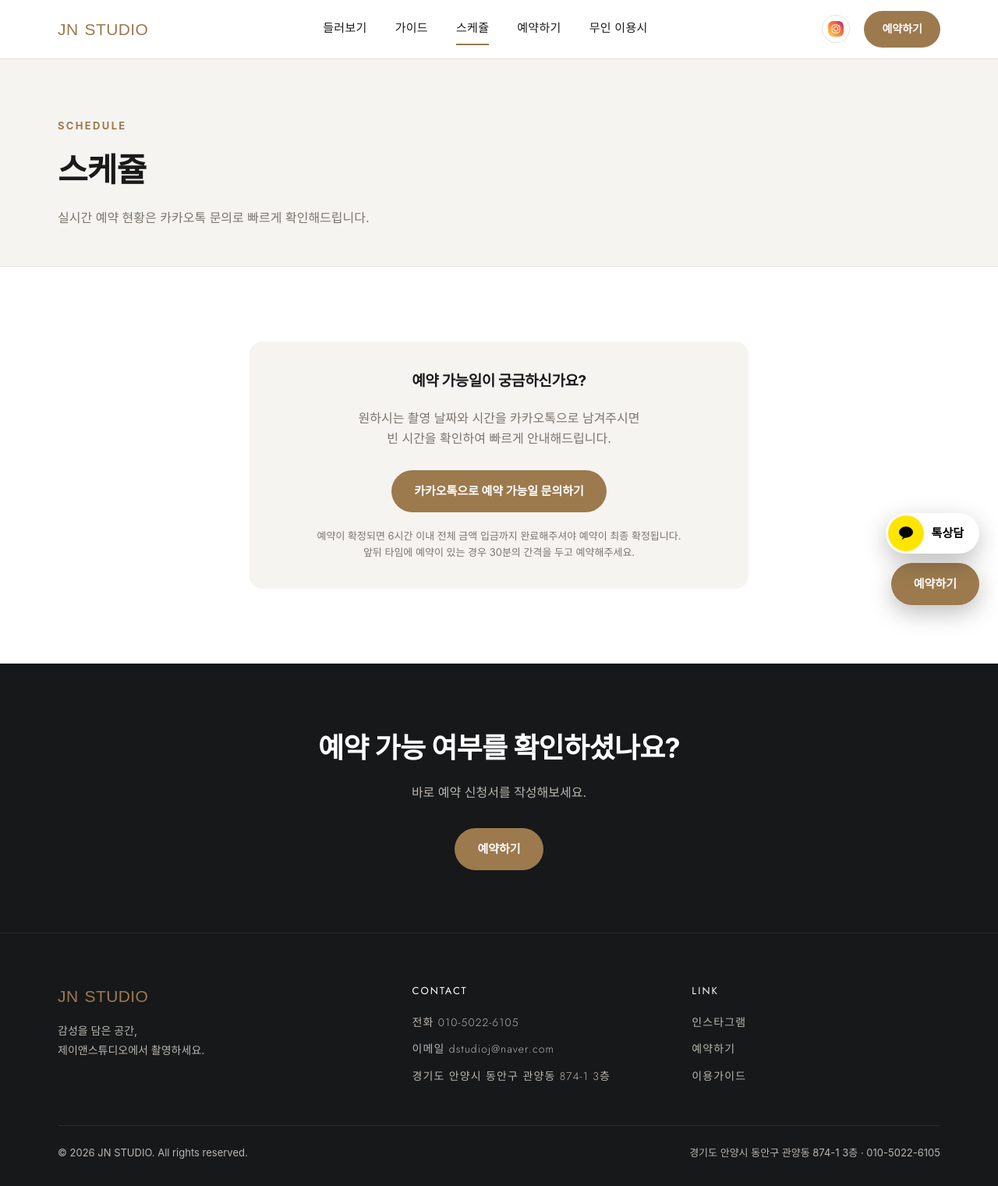
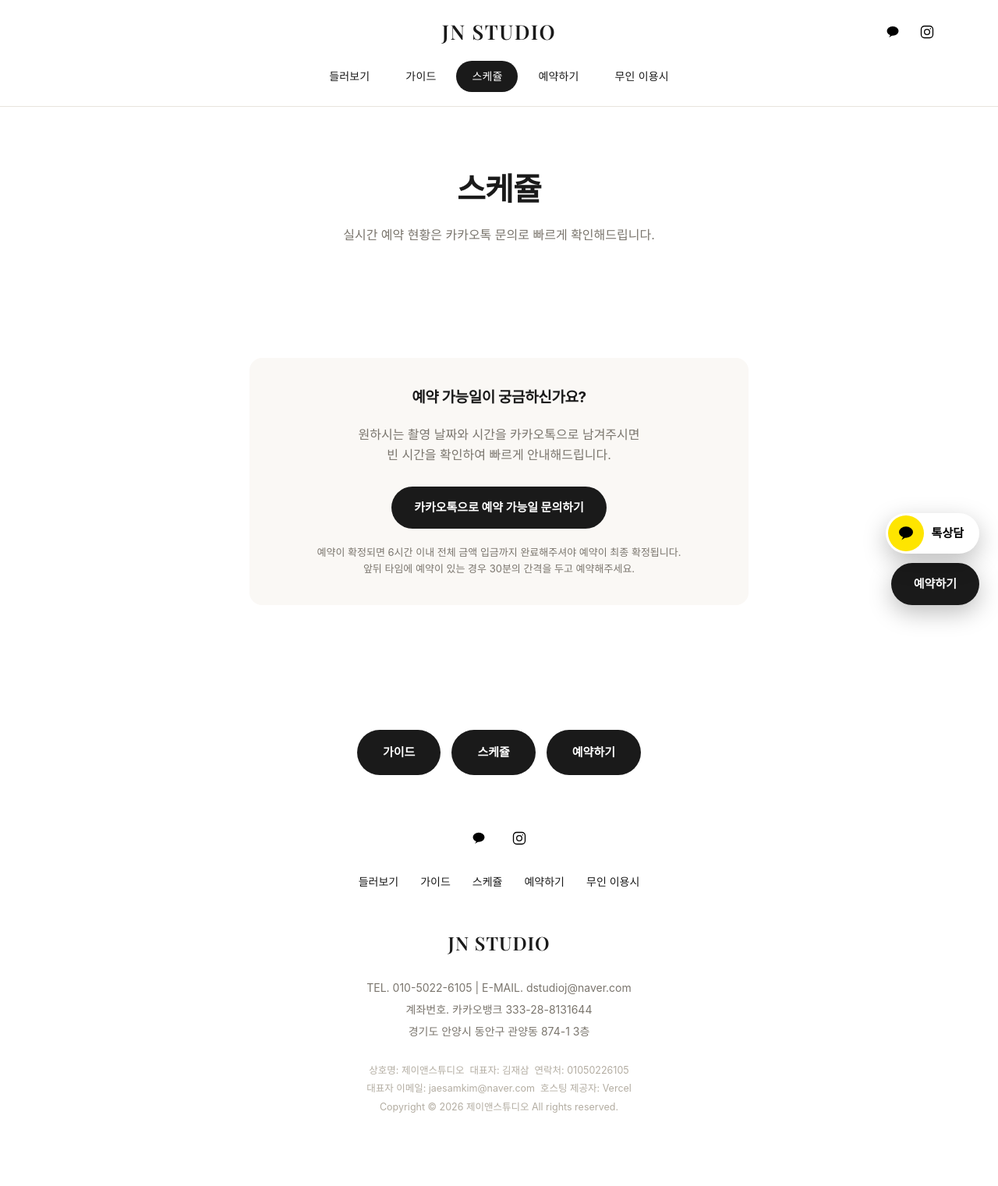
Before and after one commit to jaesamkim1983-arch/jnspacestudio, a website: page schedule.html in a window 1280 px wide. Shown: the whole page at 78% size. After the commit the page ends 1496 px from the top, so only its background shows below. Drawn offline with nearby package versions, Linux system fonts and the light colour scheme; a web font is replaced by a local one.

Commit message:
Redesign to match original imweb site: serif logo, pill nav, full-bleed masonry gallery, minimal white footer

```diff
--- a/assets/style.css
+++ b/assets/style.css
@@ -4,15 +4,15 @@
 
 :root {
   --color-bg: #ffffff;
-  --color-surface: #f6f4f1;
+  --color-surface: #faf8f5;
   --color-text: #1a1a1a;
   --color-muted: #7a756d;
-  --color-line: #e6e2db;
-  --color-accent: #9c7a4e;
-  --color-accent-dark: #7e6240;
+  --color-line: #e8e4dd;
+  --color-accent: #1a1a1a;
+  --color-accent-dark: #000000;
   --color-dark: #17181a;
   --color-dark-muted: #b9b6b0;
-  --header-h: 76px;
+  --header-h: 118px;
   --max-width: 1180px;
 }
 
@@ -106,31 +106,34 @@ p { margin: 0; }
   position: sticky;
   top: 0;
   z-index: 200;
-  height: var(--header-h);
+  padding: 20px 0 18px;
   display: flex;
+  flex-direction: column;
   align-items: center;
-  background: rgba(255,255,255,0.92);
+  gap: 16px;
+  background: rgba(255,255,255,0.94);
   backdrop-filter: saturate(180%) blur(10px);
   border-bottom: 1px solid var(--color-line);
 }
 .site-header .container {
   display: flex;
   align-items: center;
-  justify-content: space-between;
+  justify-content: center;
+  position: relative;
   width: 100%;
 }
 .logo {
   display: inline-flex;
   align-items: center;
   gap: 8px;
-  font-family: 'Pretendard Variable', Pretendard, sans-serif;
-  font-size: 21px;
-  font-weight: 300;
-  letter-spacing: 0.02em;
-  color: var(--color-accent);
+  font-family: 'Playfair Display', 'Pretendard Variable', serif;
+  font-size: 26px;
+  font-weight: 600;
+  letter-spacing: 0.06em;
+  color: var(--color-text);
 }
 .logo span {
-  font-weight: 400;
+  font-weight: 600;
 }
 .logo-mark {
   width: 34px;
@@ -142,33 +145,43 @@ p { margin: 0; }
 .nav-desktop {
   display: flex;
   align-items: center;
-  gap: 36px;
+  gap: 6px;
 }
 .nav-desktop a {
   font-family: 'Pretendard Variable', Pretendard, sans-serif;
-  font-size: 15px;
-  font-weight: 300;
-  letter-spacing: 0.02em;
+  font-size: 14px;
+  font-weight: 500;
+  letter-spacing: 0.01em;
   color: var(--color-text);
-  padding: 8px 0;
-  border-bottom: 2px solid transparent;
+  padding: 9px 20px;
+  border-radius: 999px;
 }
-.nav-desktop a:hover,
+.nav-desktop a:hover {
+  background: var(--color-surface);
+}
 .nav-desktop a.active {
-  border-bottom-color: var(--color-accent);
+  background: var(--color-text);
+  color: #fff;
 }
-.nav-cta { display: flex; align-items: center; gap: 18px; }
-.nav-cta .btn { padding: 11px 22px; font-size: 14px; }
+.nav-cta {
+  display: flex;
+  align-items: center;
+  gap: 14px;
+  position: absolute;
+  right: 24px;
+  top: 50%;
+  transform: translateY(-50%);
+}
+.nav-cta .btn { padding: 10px 20px; font-size: 13px; }
 
 .nav-icons { display: flex; align-items: center; gap: 10px; }
 .nav-icon {
   display: inline-flex;
   align-items: center;
   justify-content: center;
-  width: 36px;
-  height: 36px;
+  width: 34px;
+  height: 34px;
   border-radius: 50%;
-  border: 1px solid var(--color-line);
   color: var(--color-text);
   transition: all 0.2s ease;
   flex: none;
@@ -176,7 +189,6 @@ p { margin: 0; }
 .nav-icon svg { width: 20px; height: 20px; border-radius: 6px; }
 .nav-icon:hover,
 .nav-icon.active {
-  border-color: var(--color-accent);
   transform: translateY(-2px);
 }
 
@@ -228,61 +240,61 @@ p { margin: 0; }
 .nav-mobile-icons .nav-icon { width: 46px; height: 46px; }
 .nav-mobile-icons .nav-icon svg { width: 24px; height: 24px; border-radius: 7px; }
 
-/* ---------- Hero ---------- */
+/* ---------- Hero (순수 사진, 텍스트 오버레이 없음) ---------- */
 .hero {
-  position: relative;
-  min-height: calc(100vh - var(--header-h));
-  display: flex;
-  align-items: center;
-  justify-content: center;
-  background: var(--color-dark) url('images/메인사진.webp?v=4') center/cover no-repeat;
-  color: #fff;
+  width: 100%;
+  aspect-ratio: 16 / 9;
+  max-height: 82vh;
   overflow: hidden;
 }
-.hero::before {
-  content: '';
-  position: absolute;
-  inset: 0;
-  background: linear-gradient(180deg, rgba(0,0,0,0.35), rgba(0,0,0,0.55));
+.hero img {
+  width: 100%;
+  height: 100%;
+  object-fit: cover;
+  display: block;
 }
-.hero .container { position: relative; z-index: 1; }
-.hero-eyebrow {
-  font-size: 14px;
-  letter-spacing: 0.2em;
-  text-transform: uppercase;
-  color: var(--color-dark-muted);
-  margin-bottom: 20px;
-  font-weight: 700;
+
+/* ---------- Intro (히어로 아래 소개 문구) ---------- */
+.intro {
+  padding: 80px 0 56px;
+  text-align: center;
 }
-.hero h1 {
-  font-size: clamp(32px, 5vw, 52px);
-  font-weight: 700;
-  line-height: 1.3;
-  max-width: none;
+.intro h1 {
+  font-family: 'Playfair Display', serif;
+  font-size: clamp(28px, 4vw, 40px);
+  font-weight: 600;
+  letter-spacing: 0.02em;
 }
-.hero-title-thin { font-weight: 200; }
-.hero p {
-  margin-top: 24px;
-  font-size: 18px;
-  color: var(--color-dark-muted);
-  max-width: 560px;
+.intro p {
+  margin-top: 28px;
+  font-size: 16px;
+  line-height: 2;
+  color: var(--color-muted);
+  max-width: 620px;
+  margin-left: auto;
+  margin-right: auto;
 }
-.hero-actions {
-  margin-top: 40px;
+.intro-actions {
+  margin-top: 36px;
   display: flex;
-  gap: 14px;
+  gap: 12px;
+  justify-content: center;
   flex-wrap: wrap;
 }
 
-.hero--center { text-align: center; }
-.hero--center .container {
-  display: flex;
-  flex-direction: column;
-  align-items: center;
+/* ---------- Full-bleed masonry gallery ---------- */
+.masonry {
+  column-count: 2;
+  column-gap: 0;
 }
-.hero--center h1 { max-width: 780px; }
-.hero--center p { max-width: 540px; }
-.hero--center .hero-actions { justify-content: center; }
+.masonry img {
+  width: 100%;
+  display: block;
+  break-inside: avoid;
+}
+@media (min-width: 720px) {
+  .masonry { column-count: 3; }
+}
 
 /* ---------- Editorial feed (이미지-텍스트 교차 배치) ---------- */
 .feed {
@@ -311,12 +323,15 @@ p { margin: 0; }
 /* ---------- Page header (내부 페이지 상단) ---------- */
 .page-hero {
   padding: 72px 0 48px;
-  border-bottom: 1px solid var(--color-line);
-  background: var(--color-surface);
+  text-align: center;
 }
-.page-hero .eyebrow { margin-bottom: 12px; }
-.page-hero h1 { font-size: clamp(28px, 4vw, 42px); }
-.page-hero p { margin-top: 16px; color: var(--color-muted); font-size: 16px; max-width: 620px; }
+.page-hero .eyebrow { display: none; }
+.page-hero h1 {
+  font-family: 'Playfair Display', serif;
+  font-weight: 600;
+  font-size: clamp(28px, 4vw, 40px);
+}
+.page-hero p { margin-top: 16px; color: var(--color-muted); font-size: 16px; max-width: 620px; margin-left: auto; margin-right: auto; }
 
 /* ---------- Placeholder image ---------- */
 .ph-image {
@@ -364,7 +379,7 @@ p { margin: 0; }
   font-size: 12px;
   font-weight: 700;
   color: var(--color-accent);
-  background: rgba(156,122,78,0.1);
+  background: rgba(0,0,0,0.06);
   padding: 5px 12px;
   border-radius: 999px;
   margin-bottom: 10px;
@@ -493,46 +508,49 @@ textarea.form-control { resize: vertical; min-height: 140px; }
 .cta-band p { color: var(--color-dark-muted); margin-bottom: 32px; }
 .cta-band .btn-group { display: flex; justify-content: center; gap: 14px; flex-wrap: wrap; }
 
+/* ---------- Shortcut pill band ---------- */
+.btn-dark {
+  background: var(--color-text);
+  color: #fff;
+  padding: 16px 32px;
+}
+.btn-dark:hover { background: #000; }
+.shortcut-band { padding: 64px 0 8px; text-align: center; }
+.shortcut-pills { display: flex; justify-content: center; gap: 14px; flex-wrap: wrap; }
+
 /* ---------- Footer ---------- */
 .site-footer {
-  background: var(--color-dark);
-  color: var(--color-dark-muted);
-  padding: 64px 0 32px;
-  border-top: 1px solid rgba(255,255,255,0.08);
+  background: var(--color-bg);
+  color: var(--color-text);
+  padding: 56px 0 64px;
+  text-align: center;
 }
-.footer-top {
-  display: grid;
-  grid-template-columns: 1.3fr 1fr 1fr;
-  gap: 40px;
-  padding-bottom: 40px;
+.footer-icons {
+  display: flex;
+  justify-content: center;
+  gap: 18px;
+  margin-bottom: 28px;
 }
-.footer-brand .logo { margin-bottom: 14px; }
-.footer-brand p { font-size: 14px; line-height: 1.8; }
-.footer-col h4 {
-  color: #fff;
-  font-family: 'Jost', 'Pretendard Variable', sans-serif;
-  font-size: 13px;
-  font-weight: 400;
-  letter-spacing: 0.16em;
-  margin-bottom: 18px;
+.footer-nav {
+  display: flex;
+  justify-content: center;
+  flex-wrap: wrap;
+  gap: 28px;
+  font-size: 14px;
+  margin-bottom: 48px;
 }
-.footer-col li {
-  font-family: 'Jost', 'Pretendard Variable', sans-serif;
-  font-size: 14px;
-  font-weight: 300;
-  letter-spacing: 0.08em;
-  margin-bottom: 12px;
+.footer-nav a:hover { text-decoration: underline; }
+.footer-brand {
+  font-family: 'Playfair Display', serif;
+  font-size: 24px;
+  font-weight: 600;
+  letter-spacing: 0.04em;
+  margin-bottom: 24px;
 }
-.footer-col a:hover { color: #fff; }
-.footer-bottom {
-  border-top: 1px solid rgba(255,255,255,0.08);
-  padding-top: 24px;
-  font-size: 13px;
-  display: flex;
-  justify-content: space-between;
-  flex-wrap: wrap;
-  gap: 10px;
-}
+.footer-info { color: var(--color-muted); font-size: 14px; line-height: 2; margin-bottom: 24px; }
+.footer-info p { margin: 0; }
+.footer-legal { color: #b3ada2; font-size: 12.5px; line-height: 1.9; }
+.footer-legal p { margin: 0; }
 
 /* ---------- Floating CTA (JS로 삽입) ---------- */
 .floating-cta {
--- a/schedule.html
+++ b/schedule.html
@@ -16,22 +16,22 @@
 
 <header class="site-header">
   <div class="container">
-    <a href="index.html" class="logo">JN <span>STUDIO</span></a>
-    <nav class="nav-desktop">
-      <a href="index.html">들러보기</a>
-      <a href="guide.html">가이드</a>
-      <a href="schedule.html">스케쥴</a>
-      <a href="reserve.html">예약하기</a>
-      <a href="unmanned.html">무인 이용시</a>
-    </nav>
+    <a href="index.html" class="logo">JN STUDIO</a>
     <div class="nav-cta">
       <div class="nav-icons">
-        <a href="https://www.instagram.com/photo.jstudio" target="_blank" rel="noopener" class="nav-icon" aria-label="인스타그램"><svg viewBox="0 0 48 48"><defs><linearGradient id="igGrad" x1="0%" y1="100%" x2="100%" y2="0%"><stop offset="0%" stop-color="#FFDC80"/><stop offset="25%" stop-color="#FCAF45"/><stop offset="50%" stop-color="#F77737"/><stop offset="70%" stop-color="#F56040"/><stop offset="85%" stop-color="#C13584"/><stop offset="100%" stop-color="#833AB4"/></linearGradient></defs><rect width="48" height="48" rx="14" fill="url(#igGrad)"/><rect x="12" y="12" width="24" height="24" rx="7" fill="none" stroke="#fff" stroke-width="2.4"/><circle cx="24" cy="24" r="6.5" fill="none" stroke="#fff" stroke-width="2.4"/><circle cx="32.5" cy="15.5" r="1.6" fill="#fff"/></svg></a>
+        <a href="http://pf.kakao.com/_rtxmxhG/chat" target="_blank" rel="noopener" class="nav-icon" aria-label="카카오톡"><svg viewBox="0 0 24 24"><ellipse cx="12" cy="10.5" rx="9" ry="7.2" fill="#000"/><path d="M8.5 16.2L6.3 20.5l5.4-3.4-3.2-0.9z" fill="#000"/></svg></a>
+        <a href="https://www.instagram.com/photo.jstudio" target="_blank" rel="noopener" class="nav-icon" aria-label="인스타그램"><svg viewBox="0 0 24 24" fill="none" stroke="#000" stroke-width="1.6"><rect x="3" y="3" width="18" height="18" rx="5"/><circle cx="12" cy="12" r="4"/><circle cx="17.2" cy="6.8" r="0.9" fill="#000" stroke="none"/></svg></a>
       </div>
-      <a href="reserve.html" class="btn btn-primary">예약하기</a>
       <button class="nav-toggle" aria-label="메뉴 열기"><span></span><span></span><span></span></button>
     </div>
   </div>
+  <nav class="nav-desktop">
+    <a href="index.html">들러보기</a>
+      <a href="guide.html">가이드</a>
+      <a href="schedule.html" class="active">스케쥴</a>
+      <a href="reserve.html">예약하기</a>
+      <a href="unmanned.html">무인 이용시</a>
+  </nav>
   <nav class="nav-mobile">
     <a href="index.html">들러보기</a>
     <a href="guide.html">가이드</a>
@@ -39,7 +39,8 @@
     <a href="reserve.html">예약하기</a>
     <a href="unmanned.html">무인 이용시</a>
     <div class="nav-mobile-icons">
-      <a href="https://www.instagram.com/photo.jstudio" target="_blank" rel="noopener" class="nav-icon" aria-label="인스타그램"><svg viewBox="0 0 48 48"><defs><linearGradient id="igGrad2" x1="0%" y1="100%" x2="100%" y2="0%"><stop offset="0%" stop-color="#FFDC80"/><stop offset="25%" stop-color="#FCAF45"/><stop offset="50%" stop-color="#F77737"/><stop offset="70%" stop-color="#F56040"/><stop offset="85%" stop-color="#C13584"/><stop offset="100%" stop-color="#833AB4"/></linearGradient></defs><rect width="48" height="48" rx="14" fill="url(#igGrad2)"/><rect x="12" y="12" width="24" height="24" rx="7" fill="none" stroke="#fff" stroke-width="2.4"/><circle cx="24" cy="24" r="6.5" fill="none" stroke="#fff" stroke-width="2.4"/><circle cx="32.5" cy="15.5" r="1.6" fill="#fff"/></svg></a>
+      <a href="http://pf.kakao.com/_rtxmxhG/chat" target="_blank" rel="noopener" class="nav-icon" aria-label="카카오톡"><svg viewBox="0 0 24 24"><ellipse cx="12" cy="10.5" rx="9" ry="7.2" fill="#000"/><path d="M8.5 16.2L6.3 20.5l5.4-3.4-3.2-0.9z" fill="#000"/></svg></a>
+      <a href="https://www.instagram.com/photo.jstudio" target="_blank" rel="noopener" class="nav-icon" aria-label="인스타그램"><svg viewBox="0 0 24 24" fill="none" stroke="#000" stroke-width="1.6"><rect x="3" y="3" width="18" height="18" rx="5"/><circle cx="12" cy="12" r="4"/><circle cx="17.2" cy="6.8" r="0.9" fill="#000" stroke="none"/></svg></a>
     </div>
     <a href="reserve.html" class="btn btn-primary btn-block">예약하기</a>
   </nav>
@@ -72,43 +73,37 @@
   </div>
 </section>
 
-<section class="cta-band">
-  <div class="container">
-    <h2>예약 가능 여부를 확인하셨나요?</h2>
-    <p>바로 예약 신청서를 작성해보세요.</p>
-    <div class="btn-group">
-      <a href="reserve.html" class="btn btn-primary">예약하기</a>
-    </div>
+<section class="section shortcut-band">
+  <div class="container shortcut-pills">
+    <a href="guide.html" class="btn btn-dark">가이드</a>
+    <a href="schedule.html" class="btn btn-dark">스케쥴</a>
+    <a href="reserve.html" class="btn btn-dark">예약하기</a>
   </div>
 </section>
 
 <footer class="site-footer">
   <div class="container">
-    <div class="footer-top">
-      <div class="footer-brand">
-        <div class="logo">JN <span>STUDIO</span></div>
-        <p>감성을 담은 공간,<br>제이앤스튜디오에서 촬영하세요.</p>
-      </div>
-      <div class="footer-col">
-        <h4>CONTACT</h4>
-        <ul>
-          <li>전화 010-5022-6105</li>
-          <li>이메일 dstudioj@naver.com</li>
-          <li>경기도 안양시 동안구 관양동 874-1 3층</li>
-        </ul>
-      </div>
-      <div class="footer-col">
-        <h4>LINK</h4>
-        <ul>
-          <li><a href="https://www.instagram.com/photo.jstudio" target="_blank" rel="noopener">인스타그램</a></li>
-          <li><a href="reserve.html">예약하기</a></li>
-          <li><a href="guide.html">이용가이드</a></li>
-        </ul>
-      </div>
+    <div class="footer-icons">
+      <a href="http://pf.kakao.com/_rtxmxhG/chat" target="_blank" rel="noopener" class="nav-icon" aria-label="카카오톡"><svg viewBox="0 0 24 24"><ellipse cx="12" cy="10.5" rx="9" ry="7.2" fill="#000"/><path d="M8.5 16.2L6.3 20.5l5.4-3.4-3.2-0.9z" fill="#000"/></svg></a>
+      <a href="https://www.instagram.com/photo.jstudio" target="_blank" rel="noopener" class="nav-icon" aria-label="인스타그램"><svg viewBox="0 0 24 24" fill="none" stroke="#000" stroke-width="1.6"><rect x="3" y="3" width="18" height="18" rx="5"/><circle cx="12" cy="12" r="4"/><circle cx="17.2" cy="6.8" r="0.9" fill="#000" stroke="none"/></svg></a>
     </div>
-    <div class="footer-bottom">
-      <span>&copy; 2026 JN STUDIO. All rights reserved.</span>
-      <span>경기도 안양시 동안구 관양동 874-1 3층 · 010-5022-6105</span>
+    <nav class="footer-nav">
+      <a href="index.html">들러보기</a>
+      <a href="guide.html">가이드</a>
+      <a href="schedule.html">스케쥴</a>
+      <a href="reserve.html">예약하기</a>
+      <a href="unmanned.html">무인 이용시</a>
+    </nav>
+    <div class="footer-brand">JN STUDIO</div>
+    <div class="footer-info">
+      <p>TEL. 010-5022-6105 | E-MAIL. dstudioj@naver.com</p>
+      <p>계좌번호. 카카오뱅크 333-28-8131644</p>
+      <p>경기도 안양시 동안구 관양동 874-1 3층</p>
+    </div>
+    <div class="footer-legal">
+      <p>상호명: 제이앤스튜디오 &nbsp;대표자: 김재삼 &nbsp;연락처: 01050226105</p>
+      <p>대표자 이메일: jaesamkim@naver.com &nbsp;호스팅 제공자: Vercel</p>
+      <p>Copyright &copy; 2026 제이앤스튜디오 All rights reserved.</p>
     </div>
   </div>
 </footer>
```
Also changed, not shown: guide.html (+40 -45 lines), index.html (+68 -78 lines), reserve.html (+40 -35 lines), unmanned.html (+40 -45 lines).
